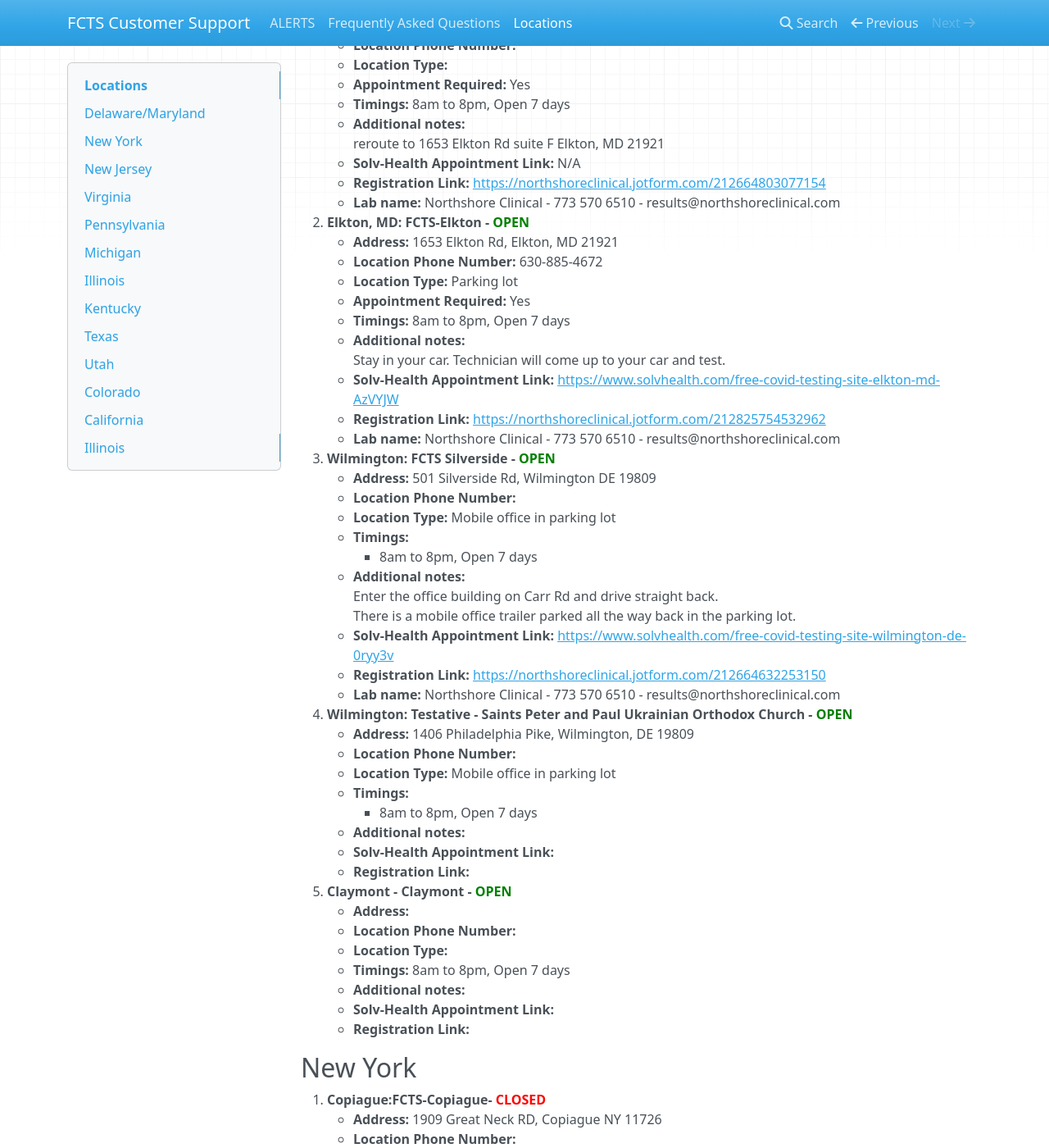
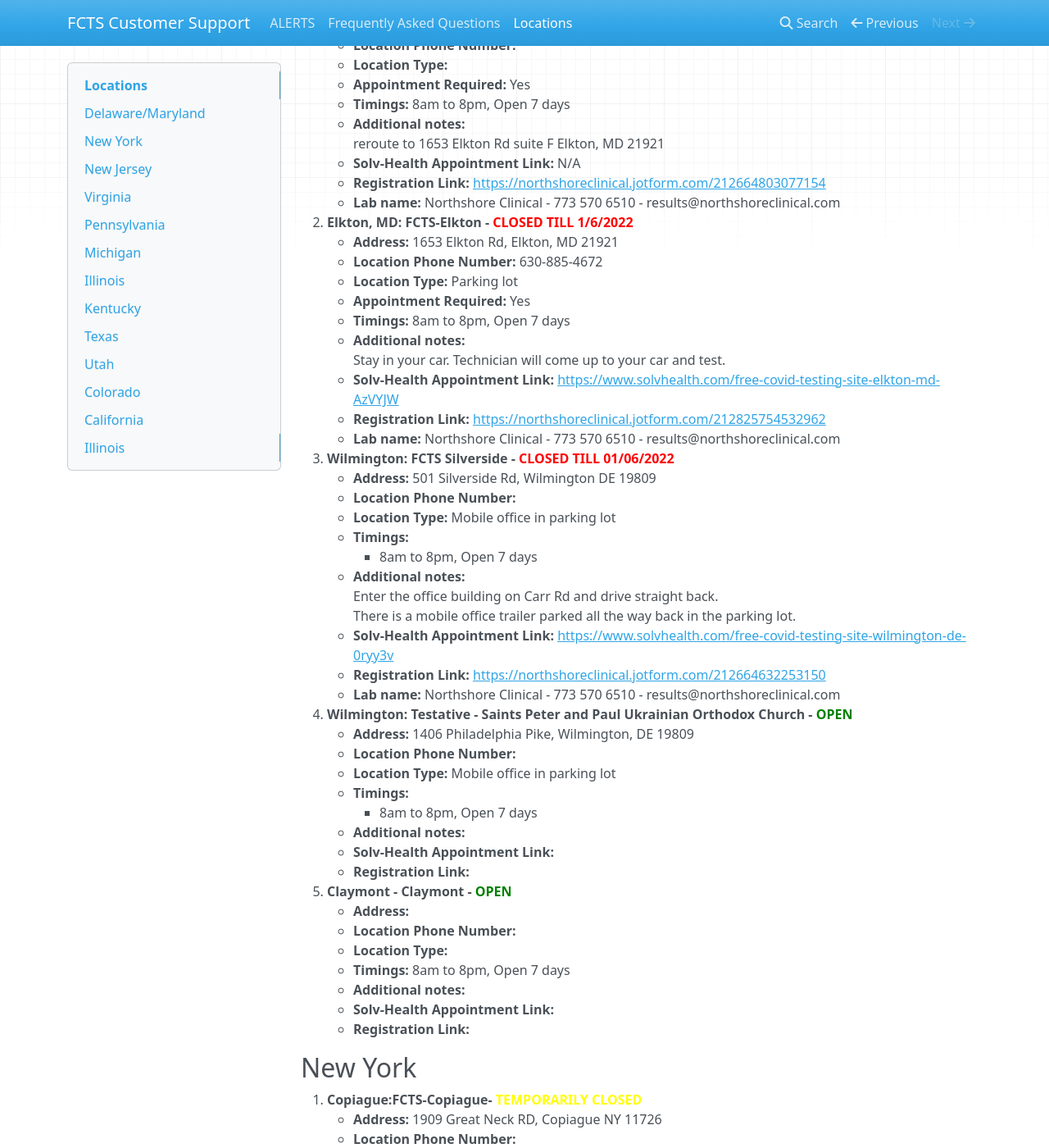
Before and after one commit to fcts000/fcts-cs-docs, an MkDocs documentation site: the page built from docs/locations.md, in a window 1280 px wide and 1400 px high, scrolled down 594 px. Shown: the whole window at 82% size. Built offline with MkDocs 1.6.1, drawn with Linux system fonts in a browser that asks for light colours; nearby versions of some CDN libraries.

Commit message:
updated DE/MD

```diff
--- a/docs/locations.md
+++ b/docs/locations.md
@@ -31,7 +31,7 @@
     * **Solv-Health Appointment Link:** N/A
     * **Registration Link:** <https://northshoreclinical.jotform.com/212664803077154>
     * **Lab name:** Northshore Clinical - 773 570 6510 - results@northshoreclinical.com
-1. **Elkton, MD: FCTS-Elkton - <font color="green">OPEN</font>**
+1. **Elkton, MD: FCTS-Elkton - <font color="RED">CLOSED TILL 1/6/2022</font>**
     * **Address:** 1653 Elkton Rd, Elkton, MD 21921
     * **Location Phone Number:** 630-885-4672
     * **Location Type:** Parking lot
@@ -42,7 +42,7 @@
     * **Solv-Health Appointment Link:** <https://www.solvhealth.com/free-covid-testing-site-elkton-md-AzVYJW>
     * **Registration Link:** <https://northshoreclinical.jotform.com/212825754532962>
     * **Lab name:** Northshore Clinical - 773 570 6510 - results@northshoreclinical.com
-1. **Wilmington: FCTS Silverside - <font color="green">OPEN</font>**
+1. **Wilmington: FCTS Silverside - <font color="red">CLOSED TILL 01/06/2022</font>**
     * **Address:** 501 Silverside Rd, Wilmington DE 19809
     * **Location Phone Number:**
     * **Location Type:** Mobile office in parking lot
@@ -73,7 +73,7 @@
     * **Registration Link:**
 
 ## New York
-1. **Copiague:FCTS-Copiague- <font color="red">CLOSED</font>**
+1. **Copiague:FCTS-Copiague- <font color="YELLOW">TEMPORARILY CLOSED</font>**
     * **Address:** 1909 Great Neck RD, Copiague NY 11726
     * **Location Phone Number:**
     * **Location Type:** Parking lot
```
